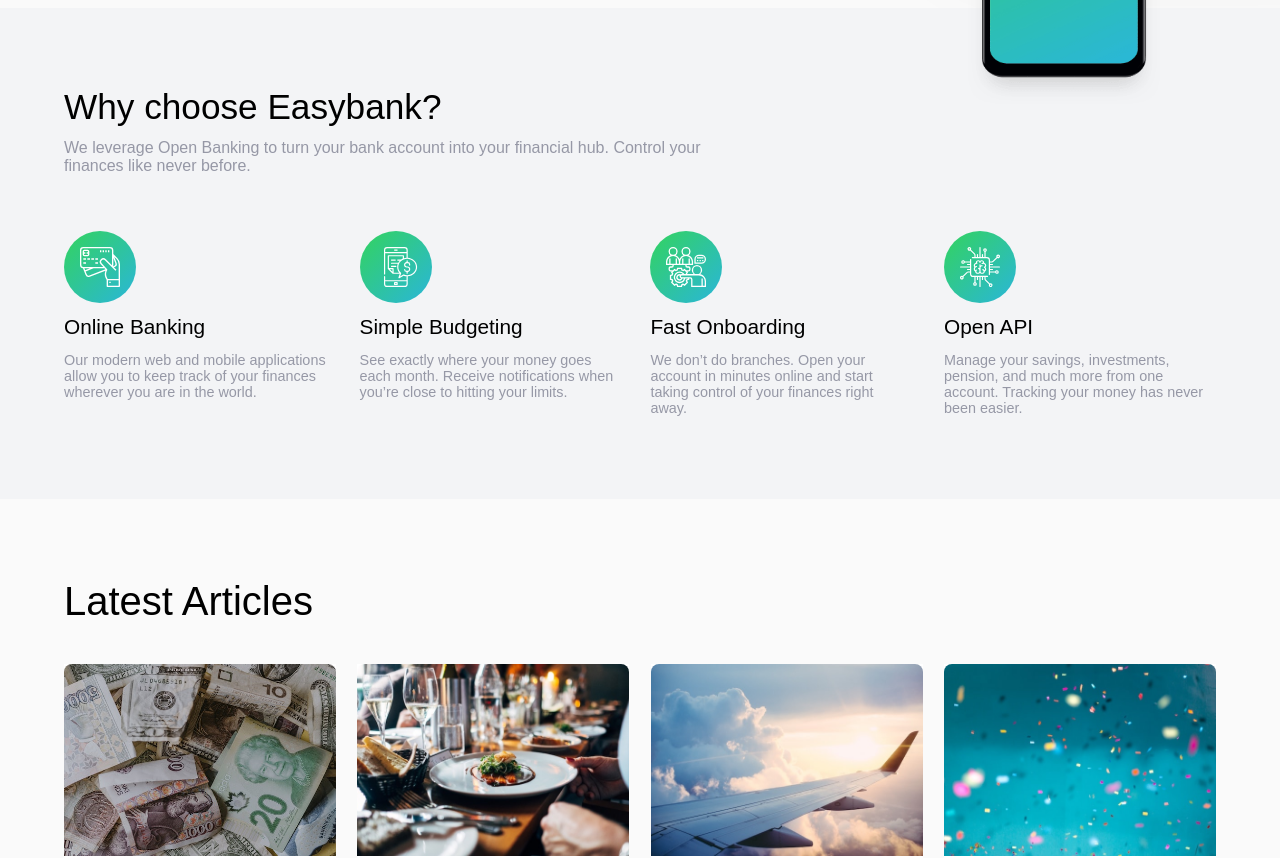
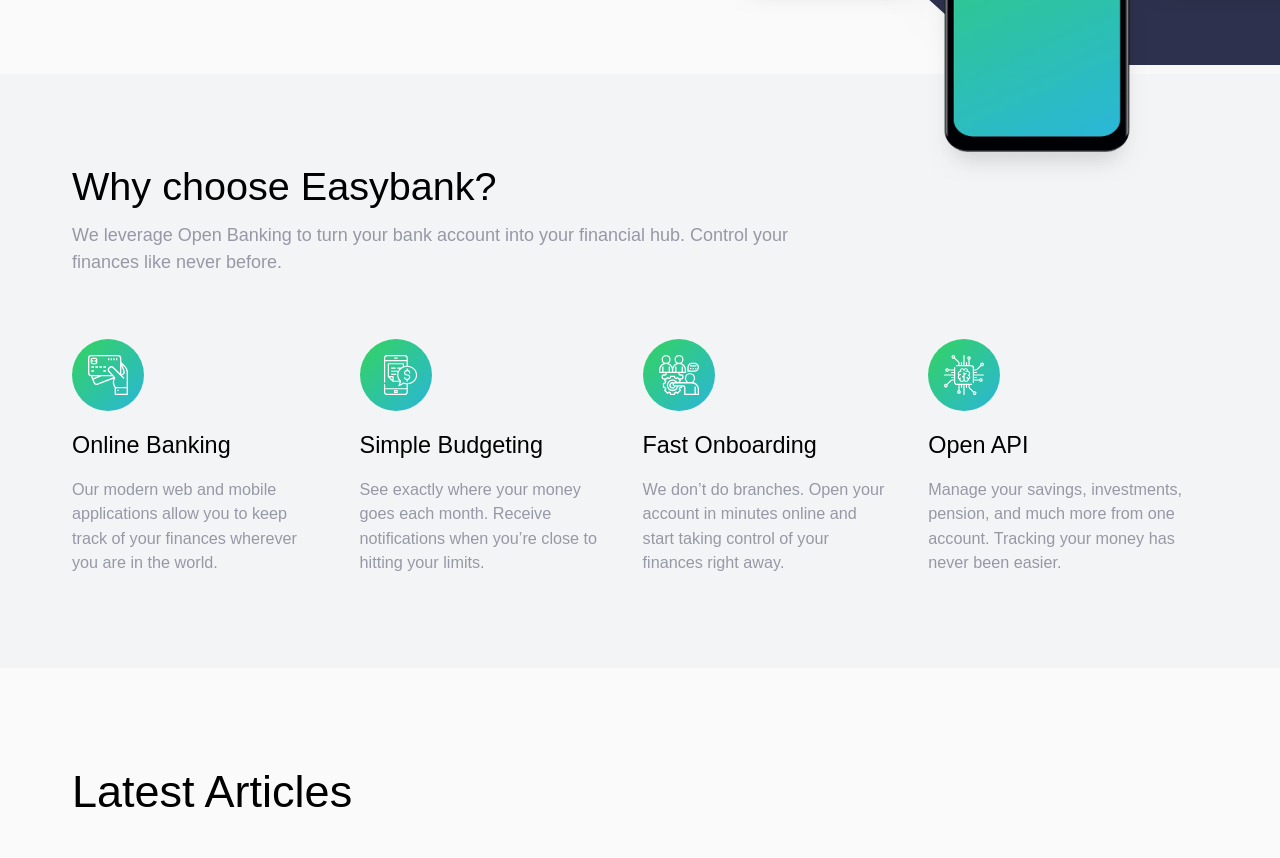
Before and after one commit to VickyAzola/EasybankLandingPage, a Vue app: page / in a window 1280 px wide. Shown: the part 520-1378 px from the top of the page. Built offline with nearby package versions, Linux system fonts and the light colour scheme.

Commit message:
Add files via upload

```diff
--- a/src/components/TheNavbar.vue
+++ b/src/components/TheNavbar.vue
@@ -111,7 +111,7 @@
     display: none;
 }
 
-@media screen and (min-width: 600px) {
+@media screen and (min-width: 700px) {
     .nav-header {
         height: 4rem;
         padding-inline: 2rem;
--- a/src/components/WhyChoose.vue
+++ b/src/components/WhyChoose.vue
@@ -74,10 +74,12 @@
 .whyChoose-title p  {
       font-size: .8rem;
       color: var(--GrayishBlue);
+      max-width: 20rem;
 }
 
 .card {
       margin: 2rem 0;
+      max-width: 20rem;
 }
 
 .card img {
@@ -95,7 +97,7 @@
       color: var(--GrayishBlue);
 }
 
-@media screen and (min-width: 600px) {
+@media screen and (min-width: 700px) {
       .whyChoose  {
             padding: 3rem 0 2rem;
             display: flex;
@@ -117,9 +119,9 @@
       }
 
       .card-container {
-            display: flex;
-            flex-wrap: wrap;
-            justify-content: space-between;
+            width: 100%;
+            display: grid;
+            grid-template-columns: 1fr 1fr;
             column-gap: 2rem;
       }
 
@@ -147,7 +149,9 @@
       }
 
       .card-container {
-            flex-wrap: nowrap;
+            display: flex;
+            justify-content: space-between;
+            column-gap: 2rem;
       }
 
       .card {
--- a/src/style.css
+++ b/src/style.css
@@ -1,4 +1,8 @@
 :root {
+  font-family: 'Public Sans Variable', sans-serif;
+  line-height: 1.5;
+  font-size: 1.125rem;
+
   /* Primary */
   --DarkBlue: hsl(233, 26%, 24%);
   --LimeGreen: hsl(136, 65%, 51%);
@@ -14,10 +18,6 @@
   margin: 0;
   padding: 0;
   box-sizing: border-box;
-}
-
-body {
-  font-family: 'Public Sans Variable', sans-serif;
 }
 
 button {
```
